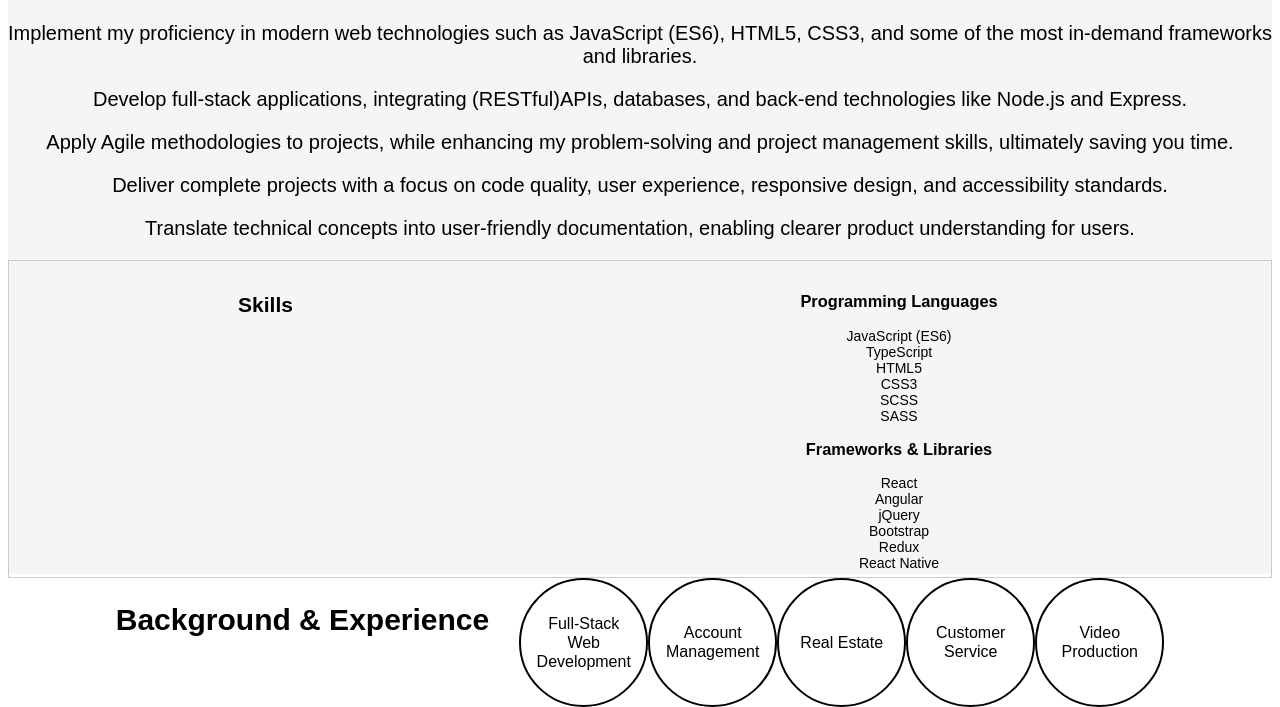
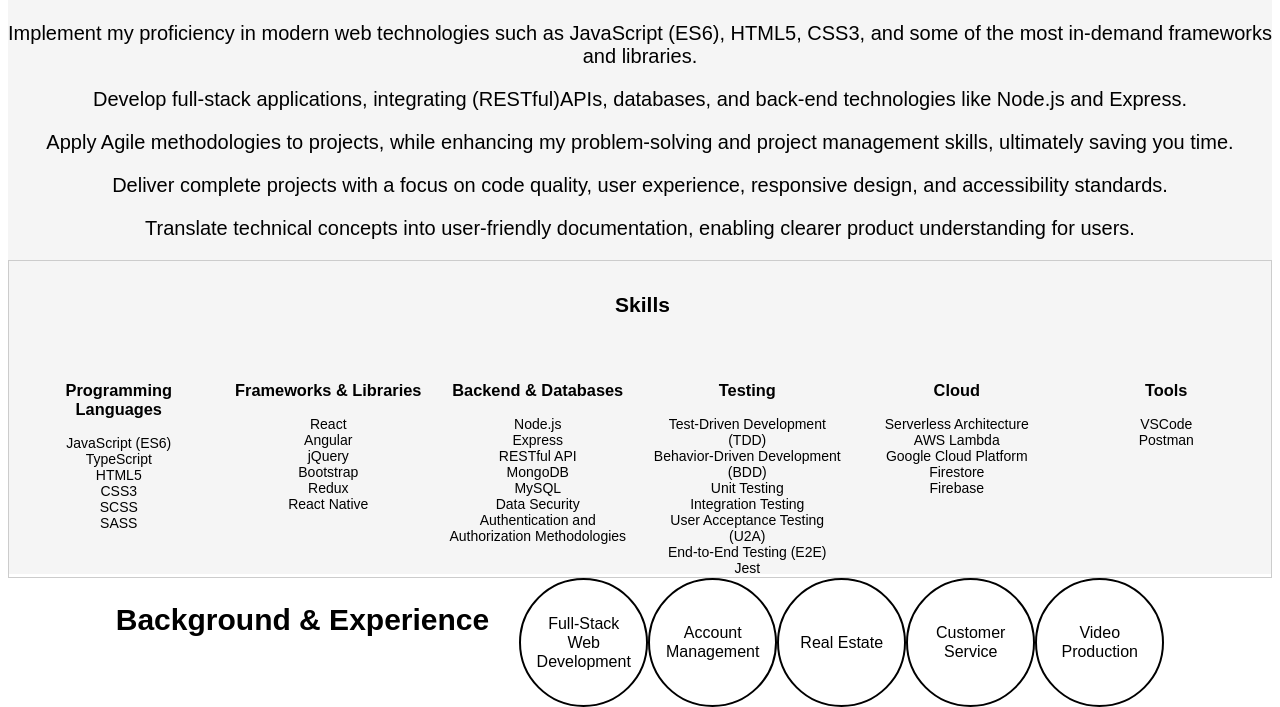
Before and after one commit to evandanowitz/evan-portfolio, a plain HTML site: page about.html in a window 1280 px wide. Shown: the part 384-1091 px from the top of the page. Drawn offline with Linux system fonts and the light colour scheme.

Commit message:
Update Skills grid styling

```diff
--- a/css/styles.css
+++ b/css/styles.css
@@ -173,6 +173,14 @@ section {
 }
 
 
+.grid {
+  display: grid;
+  grid-template-columns: 1fr 1fr 1fr 1fr 1fr 1fr;
+  grid-gap: 20px;
+  justify-content: center;
+  /* align-items: center; */
+}
+
 /* Individual Project File Section */
 .indiv-proj-file-img {
   display: block;
```
